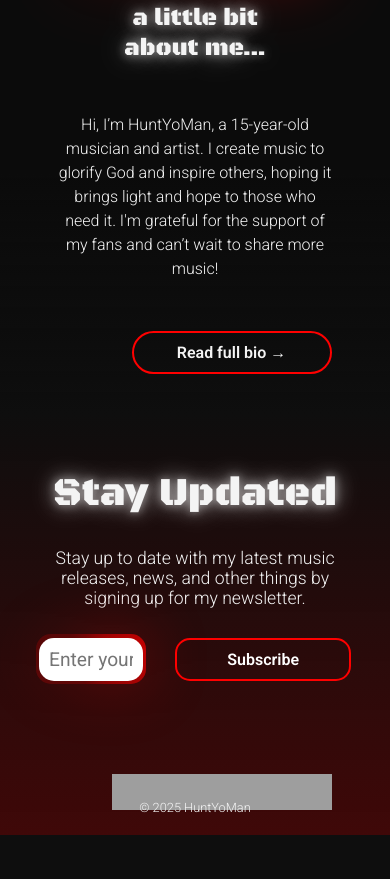
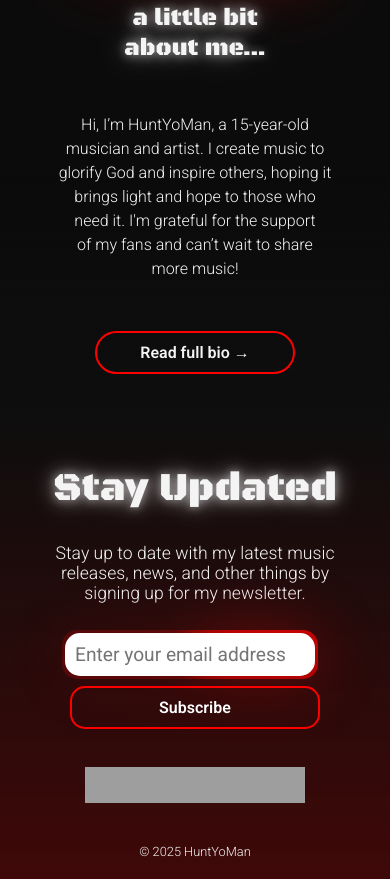
Before and after one commit to Nathan-Boquiren/huntyoman, a plain HTML site: page index.html in a window 390 px wide. Shown: the part 4119-4998 px from the top of the page. Before the commit the page ends 4954 px from the top, so only its background shows below. Drawn offline with Linux system fonts and the light colour scheme; grey boxes are pictures that could not be loaded.

Commit message:
made email form responsive

```diff
--- a/css/home.css
+++ b/css/home.css
@@ -649,6 +649,7 @@
     gap: 1rem;
     align-items: center;
     justify-content: center;
+    flex-wrap: wrap;
 }
 
 #email-label {
@@ -682,8 +683,23 @@
 
 .refferal-link-wrapper {
     position: absolute;
-    bottom: 5vw;
+    bottom: 70px;
     right: 15vw;
+}
+
+@media (max-width: 500px) {
+    #mc_embed_signup_scroll {
+        gap: 10px;
+    }
+
+    .refferal-link-wrapper {
+        right: 50%;
+        transform: translateX(50%);
+    }
+
+    .about-section .text-wrapper button {
+        align-self: center;
+    }
 }
 
 /* ORIGINAL FORM */
--- a/css/styles.css
+++ b/css/styles.css
@@ -91,6 +91,7 @@ h2 {
 p {
     font-size: clamp(1.1rem, 3vw, 1.5rem);
     font-weight: 300;
+    text-wrap: pretty;
 }
 
 header {
```
